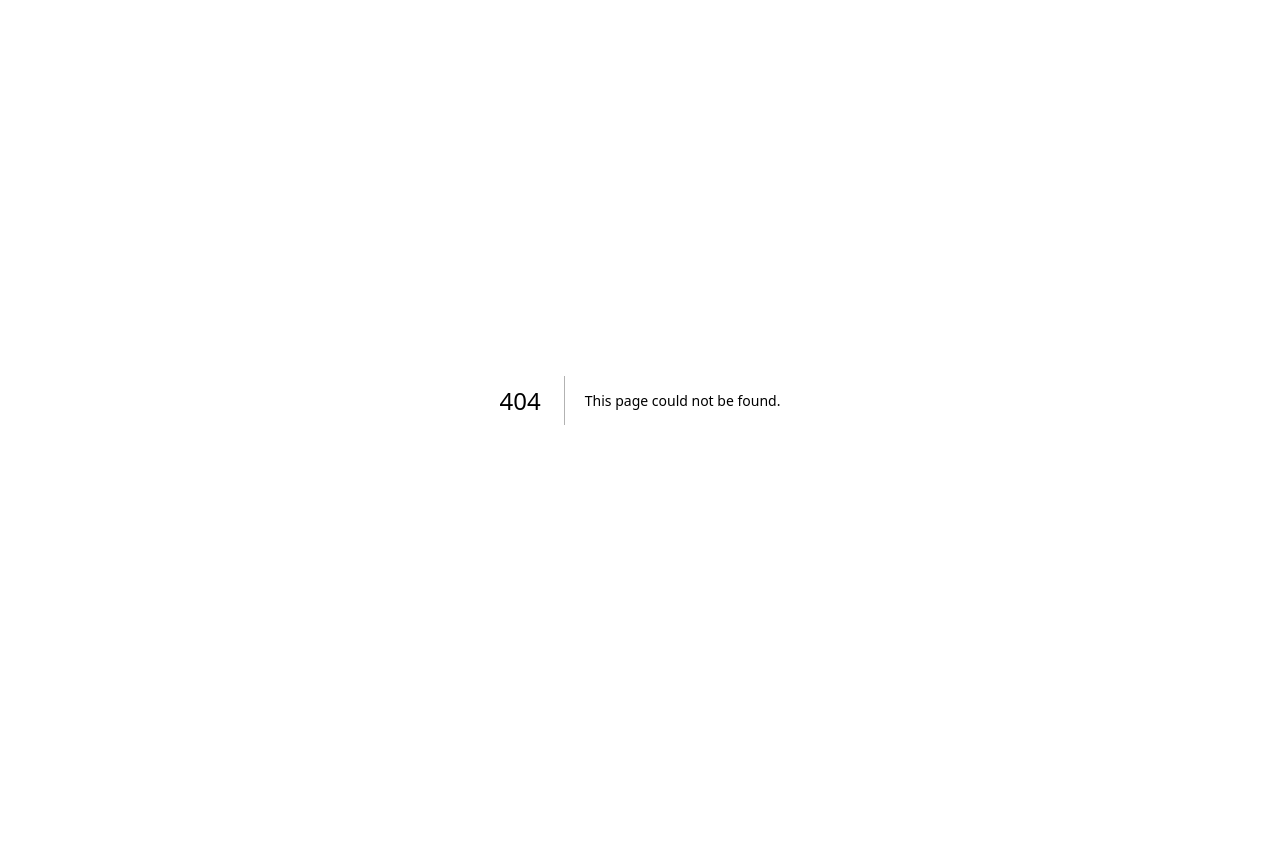
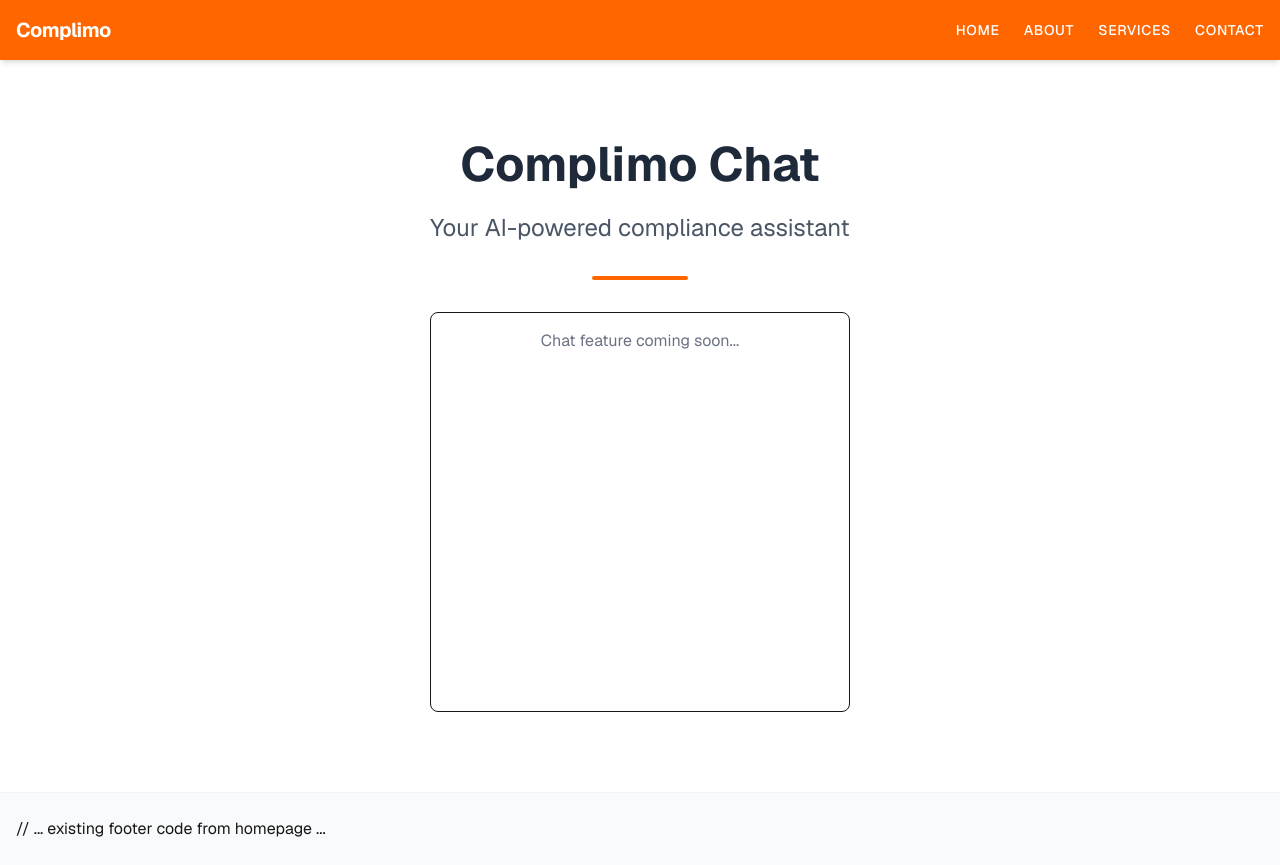
Before and after one commit to tactspace/complimo, a Next.js app in the folder frontend/: page /chat in a window 1280 px wide. Before the commit this address had no page. Before the commit the page ends 800 px from the top, so only its background shows below. Built offline with nearby package versions, Linux system fonts and the light colour scheme.

Commit message:
added chat route

```diff
--- /dev/null
+++ b/frontend/src/app/chat/page.tsx
@@ -0,0 +1,26 @@
+import Navbar from "../Navbar";
+
+export default function ChatPage() {
+  return (
+    <div className="flex flex-col min-h-screen bg-white font-[family-name:var(--font-geist-sans)]">
+      <Navbar />
+
+      <div className="flex-1 flex flex-col items-center justify-center p-8 sm:p-20">
+        <div className="text-center max-w-2xl mx-auto">
+          <h1 className="text-4xl sm:text-5xl font-bold text-gray-800 mb-6">Complimo Chat</h1>
+          <p className="text-xl sm:text-2xl text-gray-600 mb-8">Your AI-powered compliance assistant</p>
+          <div className="h-1 w-24 bg-[#FF6600] mx-auto mb-8 rounded-full"></div>
+          <div className="border rounded-lg p-4 min-h-[400px] w-full max-w-3xl">
+            {/* Chat interface will be added here */}
+            <p className="text-gray-500">Chat feature coming soon...</p>
+          </div>
+        </div>
+      </div>
+
+      {/* Reuse footer from homepage */}
+      <footer className="w-full py-6 px-4 bg-gray-50 border-t border-gray-100">
+        // ... existing footer code from homepage ...
+      </footer>
+    </div>
+  );
+}
--- a/frontend/src/app/page.tsx
+++ b/frontend/src/app/page.tsx
@@ -17,7 +17,7 @@ export default function Home() {
             We're excited to have you here. Explore our services and discover how we can help you achieve your goals.
           </p>
           <a
-            href="#"
+            href="/chat"
             className="inline-block rounded-full bg-[#FF6600] text-white px-8 py-3 font-semibold text-lg transition-all hover:bg-[#FF6600]/90 hover:shadow-lg"
           >
             Get Started
```
Also changed, not shown: 1 other file (tests, documents, lock files or other folders).
